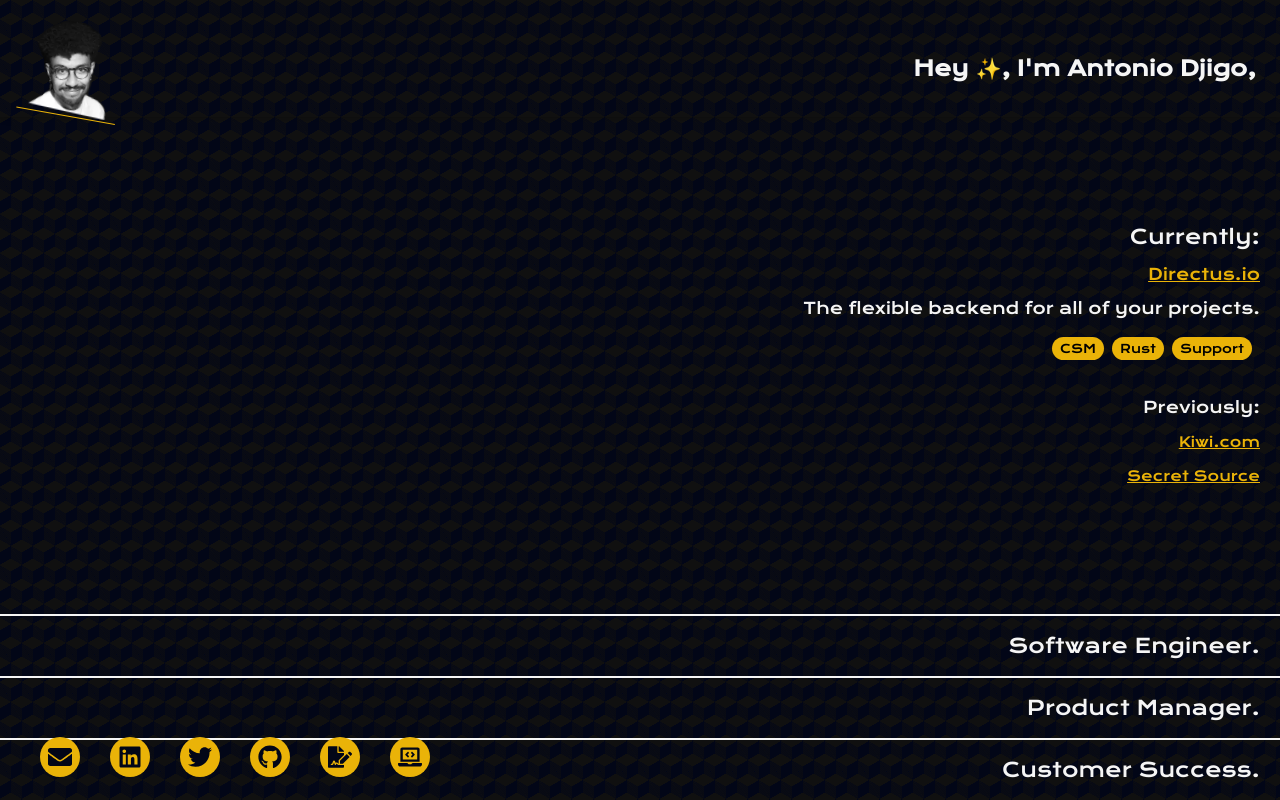
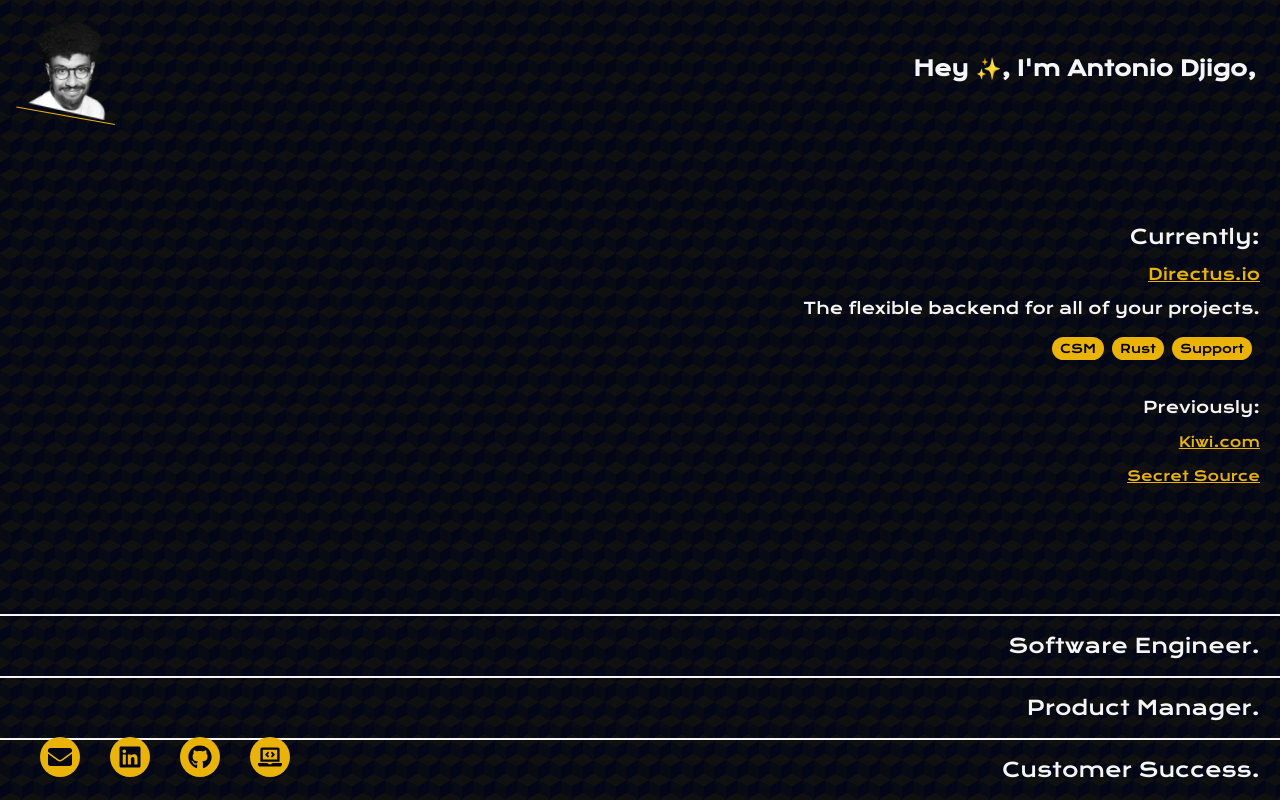
Before and after one commit to djigoio/djigo-website-2025, a Next.js app: page / in a window 1280 px wide. Built offline with nearby package versions, Linux system fonts and the light colour scheme.

Commit message:
tablet views wip

```diff
--- a/app/components/Sidebar.tsx
+++ b/app/components/Sidebar.tsx
@@ -1,8 +1,10 @@
-import React from "react";
+import React, { useState, useEffect } from "react";
 import Social from "./Social";
 import { FaEnvelope, FaFileSignature, FaGithub, FaLaptopCode, FaLinkedin, FaTwitter } from "react-icons/fa";
 
 const Sidebar: React.FC = () => {
+  const [isTablet, setIsTablet] = useState<boolean>(false);
+
   const socialLinks = [
     { icon: <FaEnvelope />, url: "mailto:antonio.djinav@gmail.com", title: "Email me" },
     { icon: <FaLinkedin />, url: "https://www.linkedin.com/in/antonio-djigo/", title: " Linkedin" },
@@ -12,17 +14,40 @@
     { icon: <FaLaptopCode />, url: "https://bento.me/djigo", title: "See my projects" },
   ];
 
+  useEffect(() => {
+    const checkIfTablet = () => {
+      const isTabletSize =
+        window.innerHeight >= 820 &&
+        window.innerHeight <= 1200 &&
+        window.innerWidth <= 1280;
+
+      setIsTablet(isTabletSize);
+    };
+
+    // Run on mount
+    checkIfTablet();
+
+    // Add event listener for resize
+    window.addEventListener("resize", checkIfTablet);
+
+    // Cleanup event listener
+    return () => {
+      window.removeEventListener("resize", checkIfTablet);
+    };
+  }, []);
+
   return (
-    <div className="fixed text-yellow-500 h-full ml-10 top-[-30px]
-      landscape:bottom-0
-      landscape:h-auto
-      landscape:top-[unset]
-      top-[-30px]">
-      <div className="flex flex-col items-center justify-center h-full w-full mt-auto text-right text-4xl
-        landscape:flex-row
-        landscape:gap-[30px]
-        landscape:h-auto
-        sm:flex-col">
+    <div
+      className={`fixed text-yellow-500 h-full ml-10 top-[-30px]
+        ${isTablet ? "" : "landscape:bottom-0 landscape:h-auto landscape:top-[unset]"}
+      `}
+    >
+      <div
+        className={`flex flex-col items-center justify-center h-full w-full mt-auto text-right text-4xl
+          ${isTablet ? "" : "landscape:flex-row landscape:gap-[30px] landscape:h-auto"}
+          sm:flex-col
+        `}
+      >
         {socialLinks.map((link, idx) => (
           <button
             key={idx}
--- a/app/components/Social.tsx
+++ b/app/components/Social.tsx
@@ -3,35 +3,48 @@
 import React, { useState, useEffect } from "react";
 
 interface SocialProps {
-  icon: React.ReactElement; // The icon component to render
+  icon: React.ReactElement;
   url: string;
-  title: string             // The URL for the social media link
+  title: string;
 }
 
 const Social: React.FC<SocialProps> = ({ icon, url, title }) => {
-  const [isSmallPhone, setIsSmallPhone] = useState(false);
-  const [isLandscape, setIsLandscape] = useState(false);
+  const [isSmallPhone, setIsSmallPhone] = useState<boolean>(false);
+  const [isLandscape, setIsLandscape] = useState<boolean>(false);
 
   useEffect(() => {
     const checkScreenSize = () => {
-      setIsSmallPhone(window.innerHeight <= 800);
-      setIsLandscape(window.innerWidth > window.innerHeight);
+      const isMobile = /Android|webOS|iPhone|iPad|iPod|BlackBerry|IEMobile|Opera Mini/i.test(navigator.userAgent);
+
+      // Detect tablets specifically based on screen dimensions (iPads or tablets)
+      const isTablet = window.innerHeight >= 820 && window.innerHeight <= 1200 && window.innerWidth <= 1280;
+
+      setIsSmallPhone(!isTablet && window.innerHeight <= 800); // Exclude tablets from being "small phones"
+      setIsLandscape(
+        isMobile &&
+        !isTablet && // Exclude tablets from landscape restrictions
+        window.innerWidth > window.innerHeight &&
+        window.innerWidth <= 1024 // Typical max width for phones in landscape
+      );
     };
 
     // Check initial screen size and orientation
     checkScreenSize();
 
     // Add event listeners for resize and orientation change
-    window.addEventListener('resize', checkScreenSize);
+    window.addEventListener("resize", checkScreenSize);
 
     // Cleanup event listener
     return () => {
-      window.removeEventListener('resize', checkScreenSize);
+      window.removeEventListener("resize", checkScreenSize);
     };
   }, []);
 
   // Determine if the link should be hidden
-  const shouldHide = isSmallPhone && (title === "Twitter" || title === "My articles") && !isLandscape;
+  const shouldHide =
+    isSmallPhone &&
+    (title === "Twitter" || title === "My articles") &&
+    !isLandscape;
 
   return (
     <a
@@ -45,7 +58,6 @@
         ${shouldHide ? "hidden" : ""}
       `}
     >
-      {/* Clone the icon and apply additional class styles */}
       {React.cloneElement(icon, { className: "h-6 w-6 text-slate-950" })}
     </a>
   );
```
